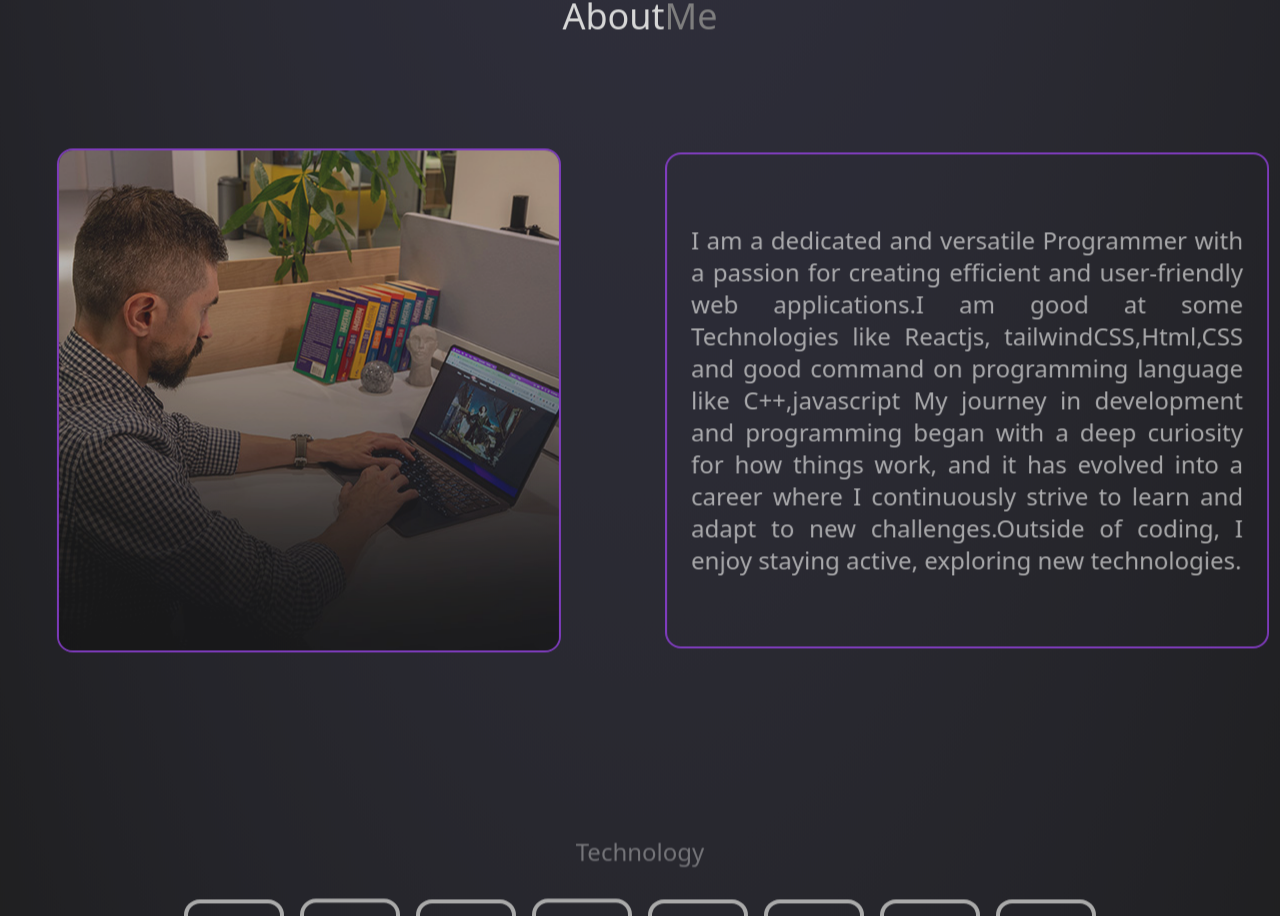
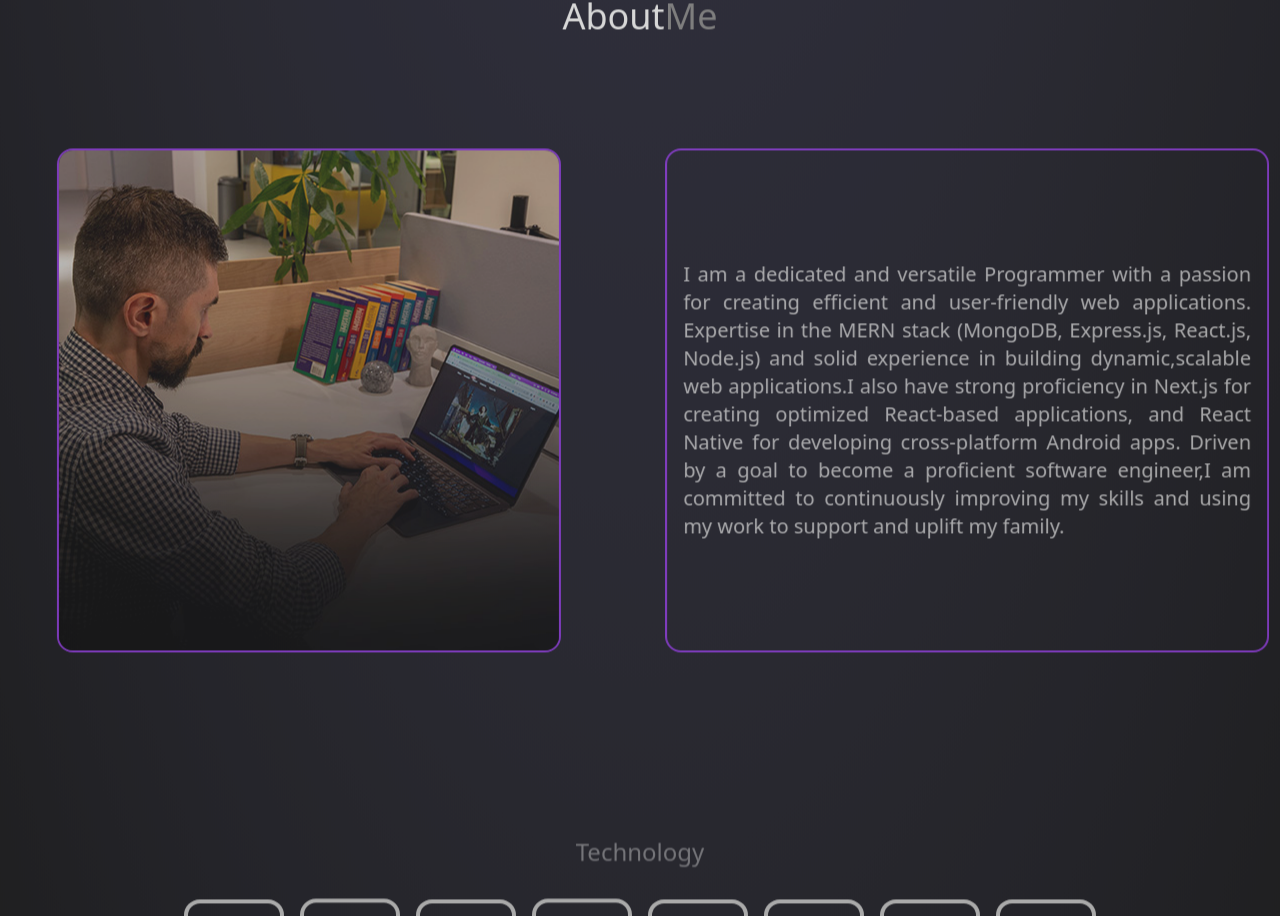
Before and after one commit to ShidoAKV/Portfolio, a React (Create React App) app: page / in a window 1280 px wide. Shown: the part 905-1821 px from the top of the page. Built offline with nearby package versions, Linux system fonts and the light colour scheme.

Commit message:
formatting

```diff
--- a/src/components/About.js
+++ b/src/components/About.js
@@ -31,12 +31,13 @@ function About() {
           whileInView={{ opacity: 1, x: 0 }}
           initial={{ opacity: 0, x: 100 }}
           transition={{ duration: 0.8 }}
-          className='w-full lg:w-1/2 p-6 my-9 mx-1   flex items-center rounded-2xl border-2 border-purple-600 justify-center'
+          className="w-full lg:w-1/2 p-6  sm:p-2 my-8 mx-1 flex items-center rounded-2xl border-2 border-purple-600 justify-center"
         >
-          <p className='text-lg lg:text-xl xl:text-2xl  text-justify text-neutral-300'>
+          <p className="text-base  sm:text-sm lg:text-lg xl:text-xl mx-2 text-left lg:text-justify text-neutral-300">
             {ABOUT_TEXT}
           </p>
         </motion.div>
+
       </div>
     </div>
   );
--- a/src/components/Hero.js
+++ b/src/components/Hero.js
@@ -43,7 +43,7 @@ function Hero() {
             variants={container(0.5)}
             initial="hidden"
             animate="visible"
-            className='my-2 max-w-xl py-6 font-light tracking-tighter text-center sm:text-left px-4 sm:px-0'
+            className='my-2  max-w-xl py-6 font-lighter overflow-hidden text-center sm:text-left px-4 sm:px-0'
           >
             {HERO_CONTENT}
           </motion.p>
--- a/src/components/constants.js
+++ b/src/components/constants.js
@@ -5,11 +5,11 @@ import votingApp from './VotingApp_img.jpg';
 import NexaHealth from './NexaHealth.jpg'
 
 
-export const HERO_CONTENT = `I am a passionate  developer and Coder with a knack for crafting robust and scalable web applications.
-I have honed my skills in front-end technologies like Reactjs,Html,tailwindcss,and as well as in Programming languages like c++,javascript.
- My goal was to Become a Proficient Software developer engineer so that I will support my family .`;
+export const HERO_CONTENT = `I am a passionate developer and coder with a strong background in building dynamic and scalable web applications. I enjoy creating efficient, user-friendly solutions and continuously seek opportunities to grow both personally and professionally. My long-term goal is to become a skilled software engineer and use my work to support and uplift my family`;
 
-export const ABOUT_TEXT = `I am a dedicated and versatile  Programmer with a passion for creating efficient and user-friendly web applications.I am good at some Technologies like Reactjs, tailwindCSS,Html,CSS and good command on programming language like C++,javascript My journey in development and programming began with a deep curiosity for how things work, and it has evolved into a career where I continuously strive to learn and adapt to new challenges.Outside of coding, I enjoy staying active, exploring new technologies.`;
+export const ABOUT_TEXT = `I am a dedicated and versatile Programmer with a passion for creating efficient and user-friendly web applications. Expertise in the MERN stack (MongoDB, Express.js, React.js, Node.js) and solid experience in building dynamic,scalable web applications.I also have strong proficiency in Next.js for creating optimized React-based applications, and React Native for developing cross-platform Android apps.
+
+Driven by a goal to become a proficient software engineer,I am committed to continuously improving my skills and using my work to support and uplift my family.`;
 
 export const PROJECTS = [
   {
```
